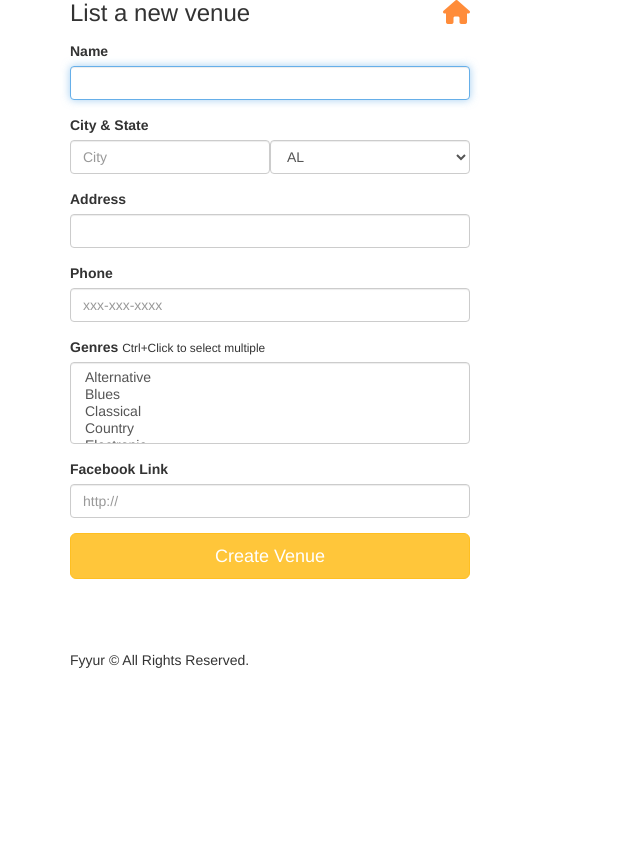
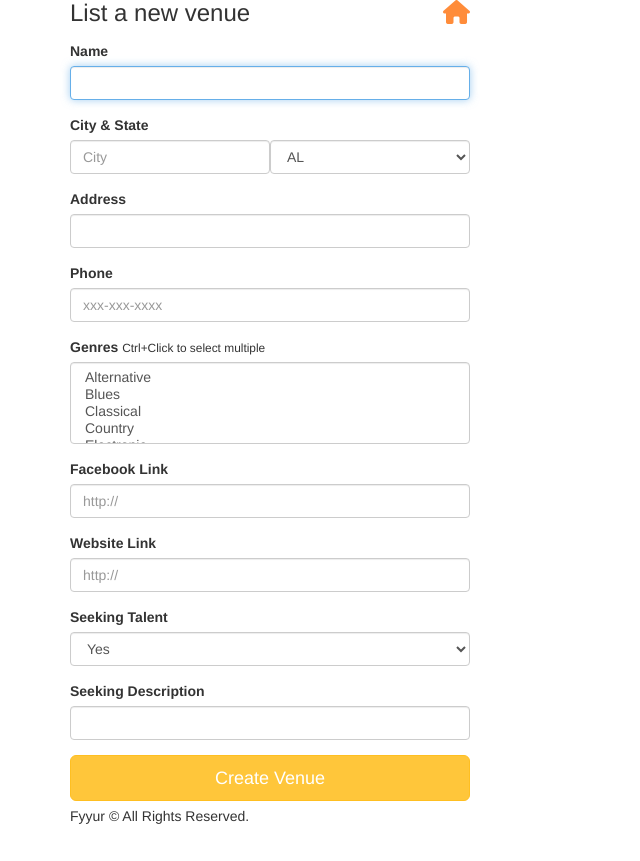
Before and after one commit to cperacchio/booking-site, a Flask app: page /venues/create in a window 1280 px wide. Shown: the part 95-956 px from the top of the page, without its empty margins (0-640 px from the left). Before the commit the page ends 763 px from the top, so only its background shows below. Run offline with Flask 2, Linux system fonts and the light colour scheme; some libraries are stand-ins or nearby versions.

Commit message:
Add files via upload

```diff
--- a/app.py
+++ b/app.py
@@ -76,7 +76,7 @@ def venues():
 
   for venue in venues:
     number_upcoming_shows = 0
-    shows = Show.query.filter(Venue.id==venue_id)
+    shows = Show.query.filterby(Venue.id==venue_id)
 
   # add upcoming shows
     for show in shows:
@@ -323,26 +323,20 @@ def create_venue_submission():
 
   # catch errors with try/except
   try:
-    # add user-submitted data
-    form = VenueForm()
-    venue.name = form.name.data
-    venue.city = form.city.data
-    venue.state = form.state.data
-    venue.address = form.address.data
-    venue.phone = form.phone.data
-    venue.genres = form.genres.data
-    venue.facebook_link = form.facebook_link.data
-    venue.website = form.website.data
-    venue.image_link = form.image_link.data
-    venue.seeking_talent = form.seeking_talent.data
-    venue.seeking_description = form.seeking_description.data
-
-    #create new venues from user form submissions
-    venue = Venue(name=name, city=city, state=state, address=address, phone=phone, genres=genres,
-      facebook_link=facebook_link, website=website, image_link=image_link, seeking_talent=seeking_talent,
-      seeking_description=seeking_description)
-
-    #add venue to session and then commit to database
+    # add user-submitted data and commit to db
+    venue = Venue(
+      name = request.form.get('name'),
+      city = request.form.get('city'),
+      state = request.form.get('state'),
+      address = request.form.get('address'),
+      phone = request.form.get('phone'),
+      genres = request.form.getlist('genres'),
+      image_link = request.form.get('image_link'),
+      facebook_link = request.form.get('facebook_link'),
+      website = request.form.get('website'),
+      seeking_talent = True if 'seeking_talent' in request.form else False,
+      seeking_description = request.form.get('seeking_description')
+    )
     db.session.add(venue)
     db.session.commit()
 
--- a/forms.py
+++ b/forms.py
@@ -116,6 +116,15 @@ class VenueForm(Form):
     facebook_link = StringField(
         'facebook_link', validators=[URL()]
     )
+    website = StringField(
+        'website', validators=[URL()]
+    )
+    seeking_talent = SelectField(
+        'seeking_talent', choices = [('Y', 'Yes'), ('', 'No')]
+    )
+    seeking_description = StringField(
+        'seeking_description'
+    )
 
 class ArtistForm(Form):
     name = StringField(
--- a/templates/forms/new_venue.html
+++ b/templates/forms/new_venue.html
@@ -26,7 +26,7 @@
       <div class="form-group">
           <label for="phone">Phone</label>
           {{ form.phone(class_ = 'form-control', placeholder='xxx-xxx-xxxx', autofocus = true) }}
-        </div>
+      </div>
       <div class="form-group">
         <label for="genres">Genres</label>
         <small>Ctrl+Click to select multiple</small>
@@ -36,6 +36,18 @@
           <label for="fb-link">Facebook Link</label>
           {{ form.facebook_link(class_ = 'form-control', placeholder='http://', autofocus = true) }}
         </div>
+      <div class="form-group">
+          <label for="website-link">Website Link</label>
+          {{ form.website(class_ = 'form-control', placeholder='http://', id=form.state.id, autofocus = true) }}
+      </div>
+      <div class="form-group">
+          <label for="seeking-talent">Seeking Talent</label>
+          {{ form.seeking_talent(class_ = 'form-control', autofocus = true) }}
+      </div>
+      <div class="form-group">
+          <label for="seeking-description">Seeking Description</label>
+          {{ form.seeking_description(class_ = 'form-control', autofocus = true) }}
+      </div>
       <input type="submit" value="Create Venue" class="btn btn-primary btn-lg btn-block">
     </form>
   </div>
```
